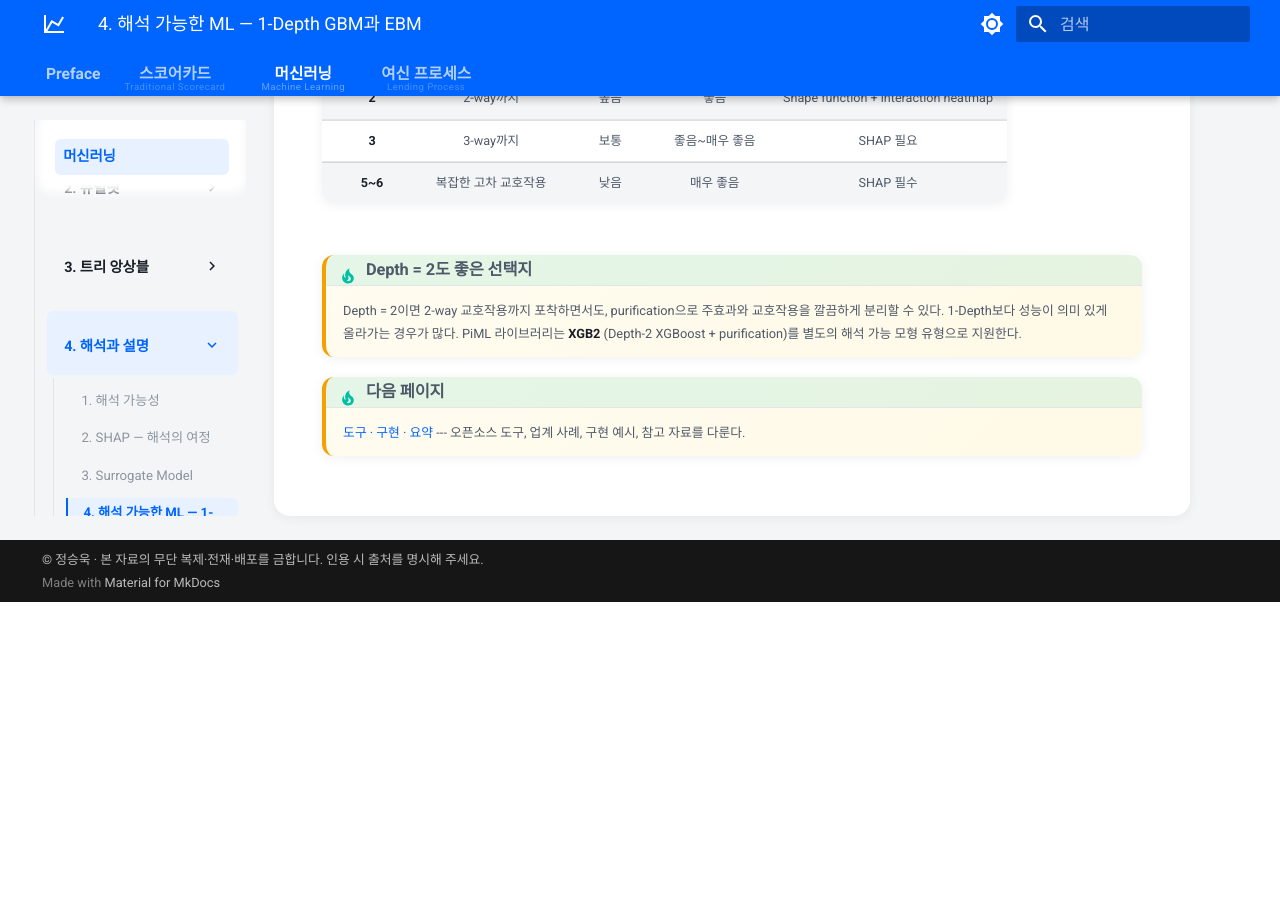
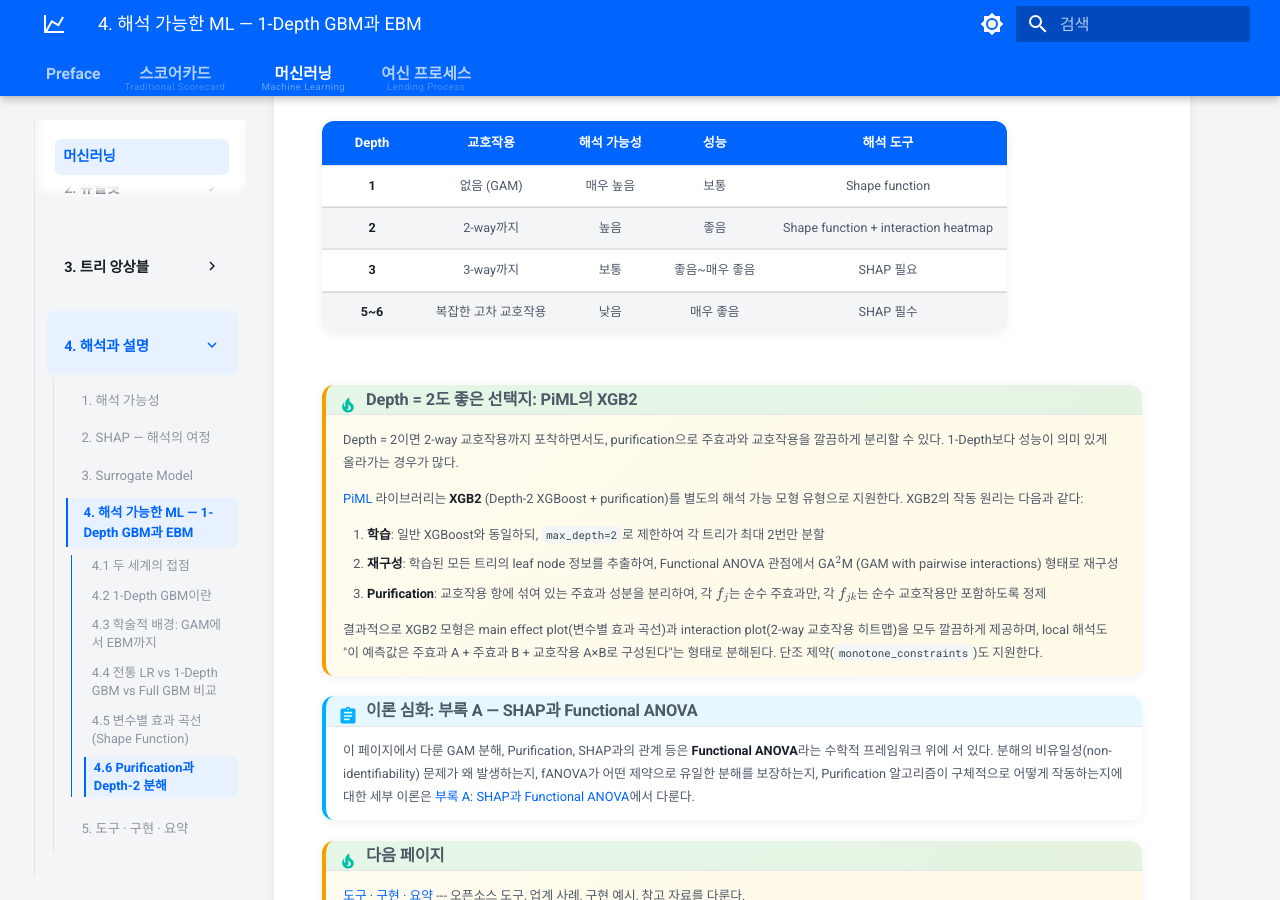
Before and after one commit to aigoldpig/credit-scoring-guidebook, an MkDocs documentation site: the page built from docs/ml/part4_evaluation/depth1_gbm.md, in a window 1280 px wide and 900 px high, scrolled down 7437 px. Built offline with MkDocs 1.6.1 and Material for MkDocs 9.7.7, drawn with Linux system fonts in a browser that asks for light colours; before the commit the page ends 8039 px from its top, so only the background shows below that; some of the changed text lies outside the part shown.

Commit message:
docs: learning_rate_effect 그림 수정(train loss 단조 감소), 1-Depth GBM·KS Plot 서술 개선
Co-Authored-By: Claude Opus 4.6 (1M context) <noreply@anthropic.com>

```diff
--- a/docs/ml/part4_evaluation/depth1_gbm.md
+++ b/docs/ml/part4_evaluation/depth1_gbm.md
@@ -136,7 +136,7 @@ $$
 
 #### (1) Lou et al. (2012) --- 최적 GAM 적합법 비교
 
-Lou, Caruana, Gehrke는 다양한 GAM 적합 방법(spline, kernel, tree 등)을 대규모로 비교하여, **shallow bagged trees + gradient boosting**이 가장 우수한 GAM 적합법임을 실증했다. 이것이 1-Depth GBM을 GAM의 핵심 엔진으로 자리잡게 한 논문이다.
+Lou, Caruana, Gehrke는 다양한 GAM 적합 방법(spline, tree 등)을 대규모로 비교하고, **adaptive number of leaves를 가진 bagged tree + gradient boosting** 기반의 새로운 방법을 제안하여 기존 GAM 적합법을 일관되게 능가함을 실증했다. 이것이 1-Depth GBM을 GAM의 핵심 엔진으로 자리잡게 한 논문이다.
 
 <div class="source-ref">
 출처: Lou, Y., Caruana, R., and Gehrke, J. (2012). "Intelligible Models for Classification and Regression." <em>KDD 2012</em>.
@@ -219,21 +219,22 @@ Round-robin 방식은 각 변수의 shape function \(f_j\)를 더 안정적이
 
 그러나 교호작용이 없기 때문에, 변수 간 시너지를 활용하는 Full GBM보다는 성능이 낮다.
 
-### 성능 격차의 실증적 경향
+### 성능 격차의 일반적 경향
 
-문헌에서 보고된 일반적인 경향:
-
-- **전통 LR → 1-Depth GBM**: AUC 1~3%p 향상 (수동 구간화의 정보 손실 회복)
-- **1-Depth GBM → Full GBM**: AUC 1~3%p 추가 향상 (교호작용 포착)
-- **EBM (GA\(^2\)M 모드) → Full GBM**: 격차가 상당히 줄어듦 (선택적 2-way 교호작용으로 대부분 보완)
+- **전통 LR → 1-Depth GBM**: 수동 구간화의 정보 손실을 회복하면서 성능이 향상되는 경향이 있다. 비선형 패턴이 복잡한 데이터일수록 격차가 커진다.
+- **1-Depth GBM → Full GBM**: 교호작용을 포착하는 만큼 추가 성능 향상이 가능하지만, 신용평가 데이터에서는 main effect가 지배적이어서 격차가 크지 않은 경우가 많다.
+- **EBM (GA\(^2\)M 모드) → Full GBM**: 선택적 2-way 교호작용만으로도 Full GBM과의 격차가 상당히 줄어든다.
 
 !!! note "성능 격차는 데이터에 따라 다르다"
-    교호작용이 중요한 데이터(예: 소득 × 부채비율)에서는 Full GBM과의 격차가 크고, 각 변수가 독립적으로 작용하는 데이터에서는 격차가 거의 없다. Moody's Analytics의 비교 연구에서도 해석 가능한 모형이 비제약 모형 대비 성능 손실이 크지 않다고 보고했다.
+    교호작용이 중요한 데이터(예: 소득 × 부채비율)에서는 Full GBM과의 격차가 크고, 각 변수가 독립적으로 작용하는 데이터에서는 격차가 거의 없다.
 
-<div class="source-ref">
-출처: Moody's Analytics. "Automating Interpretable Machine Learning Scorecards." Whitepaper.
-<a href="https://www.moodys.com/web/en/us/insights/resources/Automating-Interpretable-Scorecards.pdf" target="_blank">PDF</a>
-</div>
+!!! example "업계 사례: Moody's Analytics의 비교 연구"
+    Moody's Analytics는 제약이 걸린 로지스틱 회귀(supervised binning + 단조 제약) 스코어카드와 비제약 ML 모형(decision tree, random forest, gradient boosting)을 비교하여, **해석 가능한 모형의 성능 손실이 크지 않다**고 보고했다. 이 연구의 비교 대상은 1-Depth GBM이 아닌 constrained LR이지만, "해석 가능성을 위한 제약이 성능을 크게 희생하지 않는다"는 메시지는 동일하다.
+
+    <div class="source-ref">
+    출처: Moody's Analytics. "Automating Interpretable Machine Learning Scorecards." Whitepaper.
+    <a href="https://www.moodys.com/web/en/us/insights/resources/Automating-Interpretable-Scorecards.pdf" target="_blank">PDF</a>
+    </div>
 
 ---
 
@@ -312,8 +313,19 @@ purification 후 각 \(f_j\)는 순수 주효과를, 각 \(f_{jk}\)는 순수
 | **3** | 3-way까지 | 보통 | 좋음~매우 좋음 | SHAP 필요 |
 | **5~6** | 복잡한 고차 교호작용 | 낮음 | 매우 좋음 | SHAP 필수 |
 
-!!! tip "Depth = 2도 좋은 선택지"
-    Depth = 2이면 2-way 교호작용까지 포착하면서도, purification으로 주효과와 교호작용을 깔끔하게 분리할 수 있다. 1-Depth보다 성능이 의미 있게 올라가는 경우가 많다. PiML 라이브러리는 **XGB2** (Depth-2 XGBoost + purification)를 별도의 해석 가능 모형 유형으로 지원한다.
+!!! tip "Depth = 2도 좋은 선택지: PiML의 XGB2"
+    Depth = 2이면 2-way 교호작용까지 포착하면서도, purification으로 주효과와 교호작용을 깔끔하게 분리할 수 있다. 1-Depth보다 성능이 의미 있게 올라가는 경우가 많다.
+
+    [PiML](https://github.com/SelfExplainML/PiML-Toolbox) 라이브러리는 **XGB2** (Depth-2 XGBoost + purification)를 별도의 해석 가능 모형 유형으로 지원한다. XGB2의 작동 원리는 다음과 같다:
+
+    1. **학습**: 일반 XGBoost와 동일하되, `max_depth=2`로 제한하여 각 트리가 최대 2번만 분할
+    2. **재구성**: 학습된 모든 트리의 leaf node 정보를 추출하여, Functional ANOVA 관점에서 GA\(^2\)M (GAM with pairwise interactions) 형태로 재구성
+    3. **Purification**: 교호작용 항에 섞여 있는 주효과 성분을 분리하여, 각 \(f_j\)는 순수 주효과만, 각 \(f_{jk}\)는 순수 교호작용만 포함하도록 정제
+
+    결과적으로 XGB2 모형은 main effect plot(변수별 효과 곡선)과 interaction plot(2-way 교호작용 히트맵)을 모두 깔끔하게 제공하며, local 해석도 "이 예측값은 주효과 A + 주효과 B + 교호작용 A×B로 구성된다"는 형태로 분해된다. 단조 제약(`monotone_constraints`)도 지원한다.
+
+!!! abstract "이론 심화: 부록 A — SHAP과 Functional ANOVA"
+    이 페이지에서 다룬 GAM 분해, Purification, SHAP과의 관계 등은 **Functional ANOVA**라는 수학적 프레임워크 위에 서 있다. 분해의 비유일성(non-identifiability) 문제가 왜 발생하는지, fANOVA가 어떤 제약으로 유일한 분해를 보장하는지, Purification 알고리즘이 구체적으로 어떻게 작동하는지에 대한 세부 이론은 [부록 A: SHAP과 Functional ANOVA](../appendix/shap-fanova/index.md)에서 다룬다.
 
 !!! tip "다음 페이지"
     [도구 · 구현 · 요약](depth1_tools_impl.md) --- 오픈소스 도구, 업계 사례, 구현 예시, 참고 자료를 다룬다.
```
Also changed, not shown: docs/ml/part3_tree_ensemble/bias_variance_trees.md (+3 -3 lines), docs/ml/part3_tree_ensemble/images/gen_learning_rate_effect.py (added, +130 -0 lines), docs/ml/part3_tree_ensemble/images/ks_plot_comparison.png, docs/ml/part3_tree_ensemble/images/learning_rate_effect.png.
